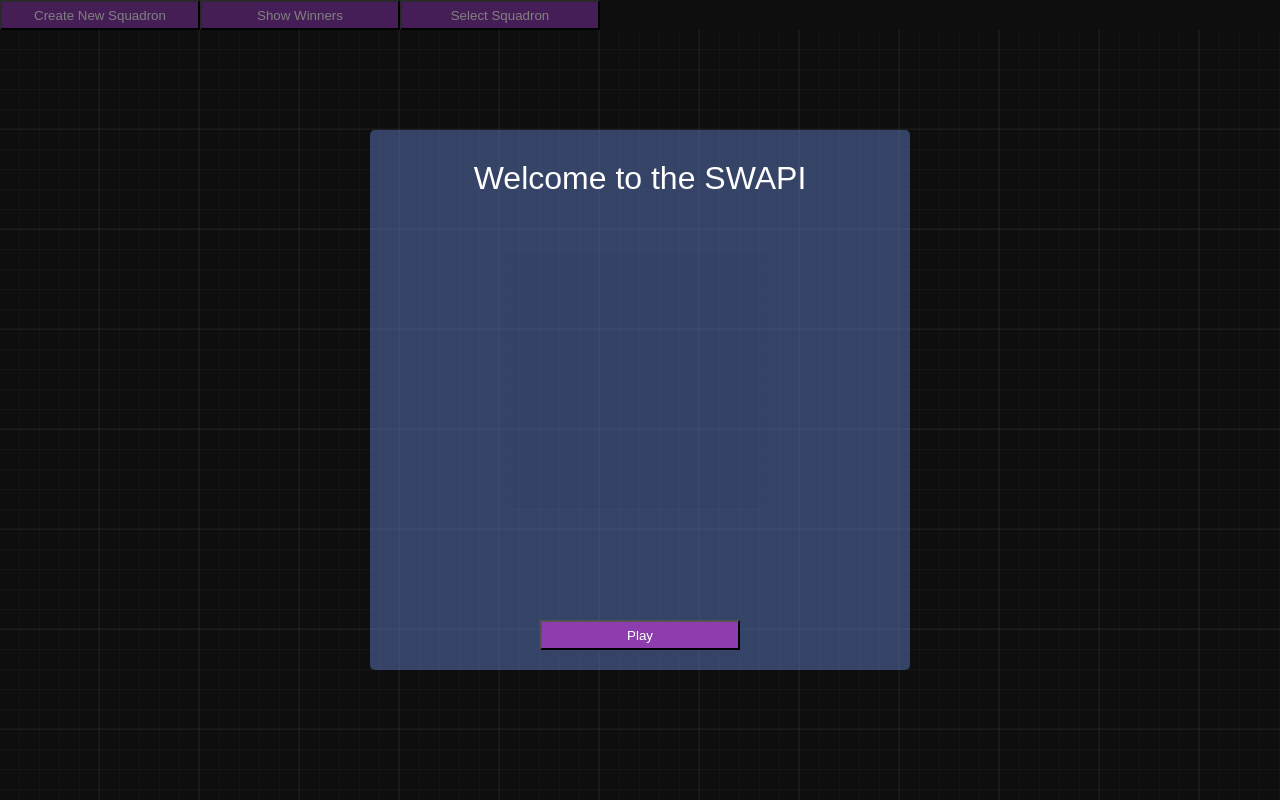
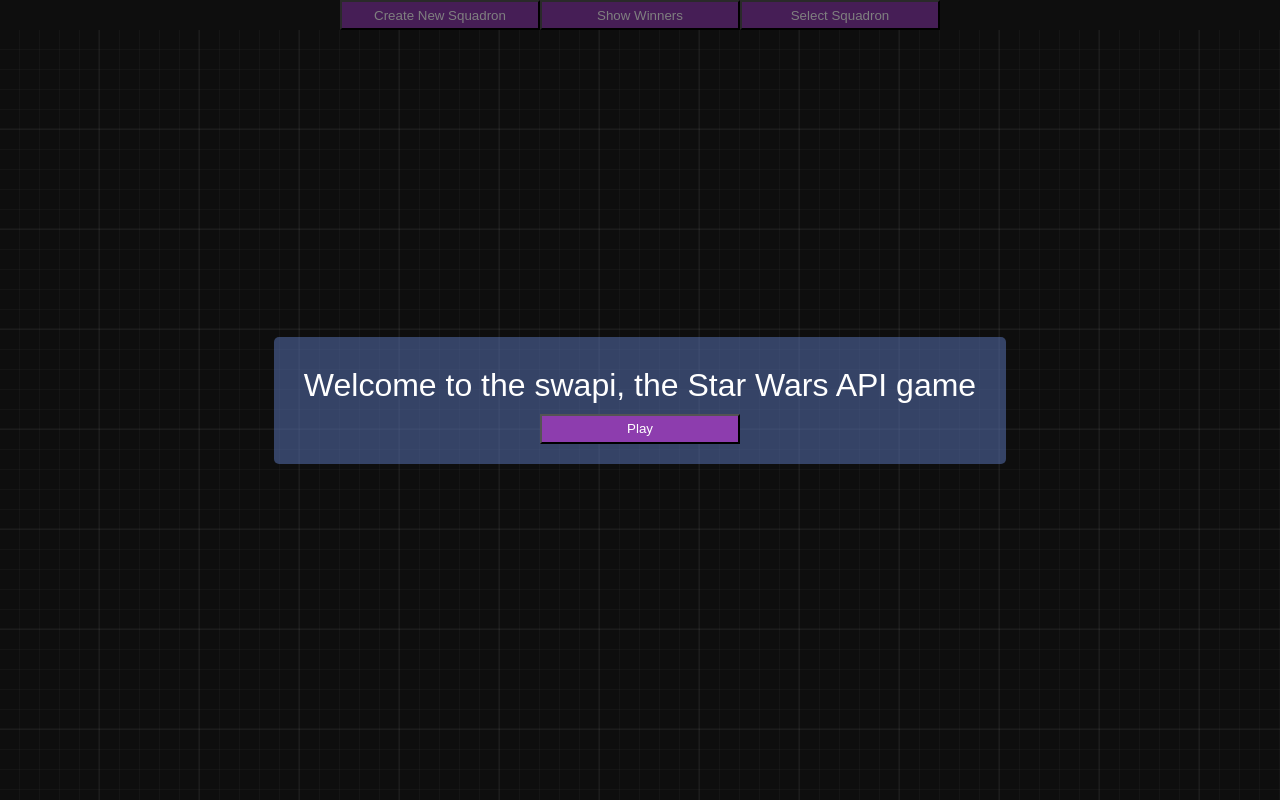
Before and after one commit to dithiane/swapi-squadron-race, a React (Vite) app: page / in a window 1280 px wide. Shown: the top 800 px of the page. Built offline with nearby package versions, Linux system fonts and the light colour scheme.

Commit message:
Updated query for winner table

```diff
--- a/client/App.jsx
+++ b/client/App.jsx
@@ -174,6 +174,7 @@
       console.error("Failed to update the Squadron", err)
     }
     toggleModal()
+    dispatch(fetchSquadrons())
   }
 
   const handleCreate = ({ name, speed, weight }) => {
@@ -226,7 +227,7 @@
           text={refWinner.current?.firstChild.innerText}
           type={type}
           squadron={squadron}
-          winners={squadrons}
+          winners={type === "show" ? squadrons : []}
           toggleModal={toggleModal}
           handleUpdate={handleUpdate}
           handleDelete={handleDelete}
--- a/client/src/components/Portal.jsx
+++ b/client/src/components/Portal.jsx
@@ -25,13 +25,8 @@
   const start = () => {
     return (
       <div className="modal-content-action">
-        <div>
-          <h1>Welcome to the SWAPI</h1>
-        </div>
-        <p>{text}</p>
-        <footer>
-          <button onClick={() => toggleModal()}>Play</button>
-        </footer>
+        <h1>Welcome to the swapi, the Star Wars API game</h1>
+        <button onClick={() => toggleModal()}>Play</button>
       </div>
     )
   }
--- a/client/src/components/Squadron.jsx
+++ b/client/src/components/Squadron.jsx
@@ -1,6 +1,6 @@
 import React from "react"
 
-const getStartPosition = (total, id) => ((100 / total) * (id + 1)) / 1.4
+const getStartPosition = (total, id) => ((100 / total) * (id + 1)) / 1.2
 const Squadron = ({ name, speed, weight, id, index, total, callSquadron }) => {
   const handleClick = (type) => {
     callSquadron(id, name, speed, type)
--- a/client/src/style/style.css
+++ b/client/src/style/style.css
@@ -100,7 +100,8 @@
   z-index: 300;
 }
 .controls-true {
-  display: hide;
+  display: flex;
+  justify-content: center;
 }
 
 .modal {
@@ -117,8 +118,6 @@
 }
 
 .modal-content-action {
-  width: 500px;
-  height: 500px;
   background-color: var(--blueTransparent);
   border-radius: 5px;
   padding: 20px;
```
Also changed, not shown: 1 other file (tests, documents, lock files or other folders).
